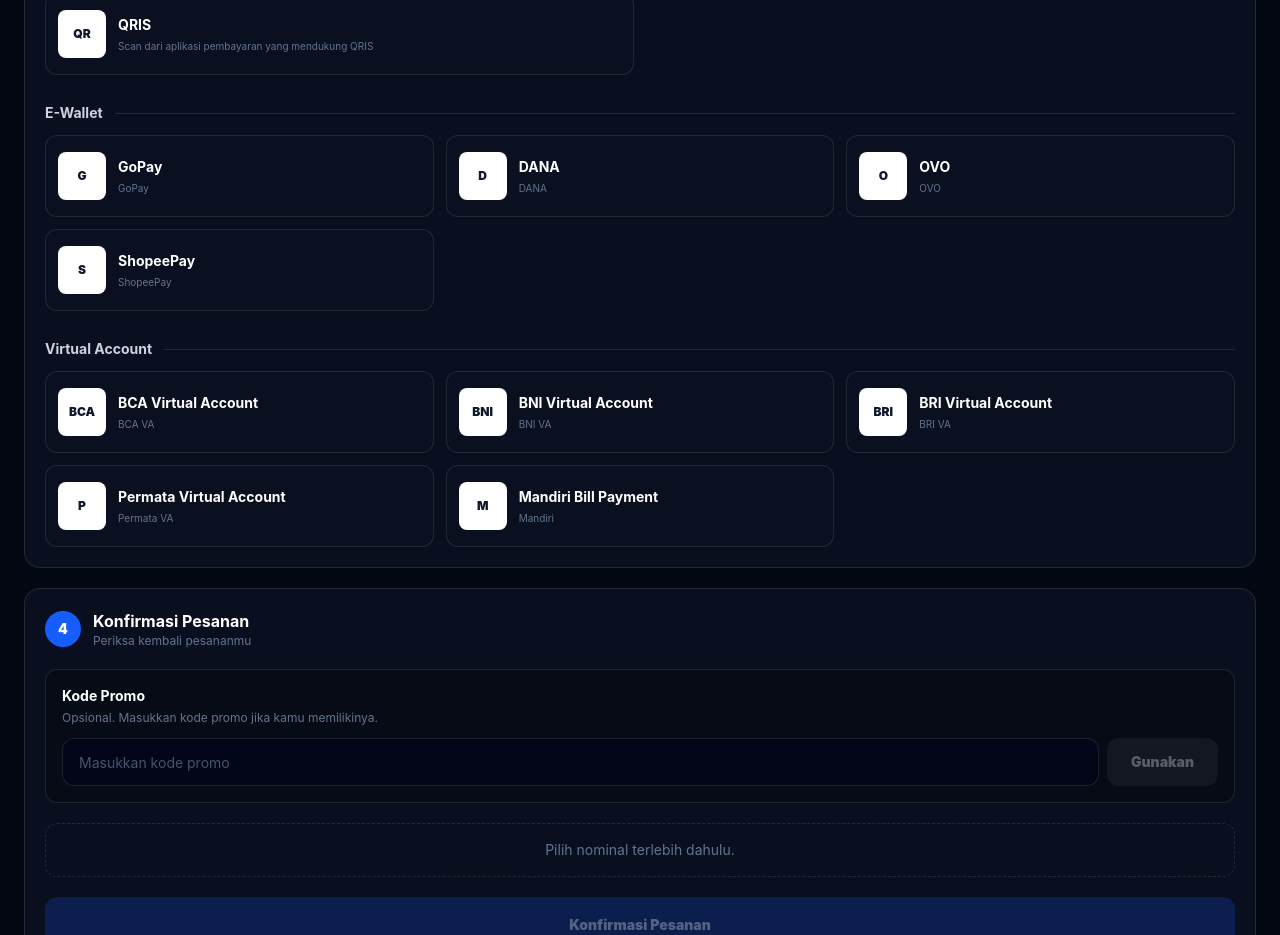
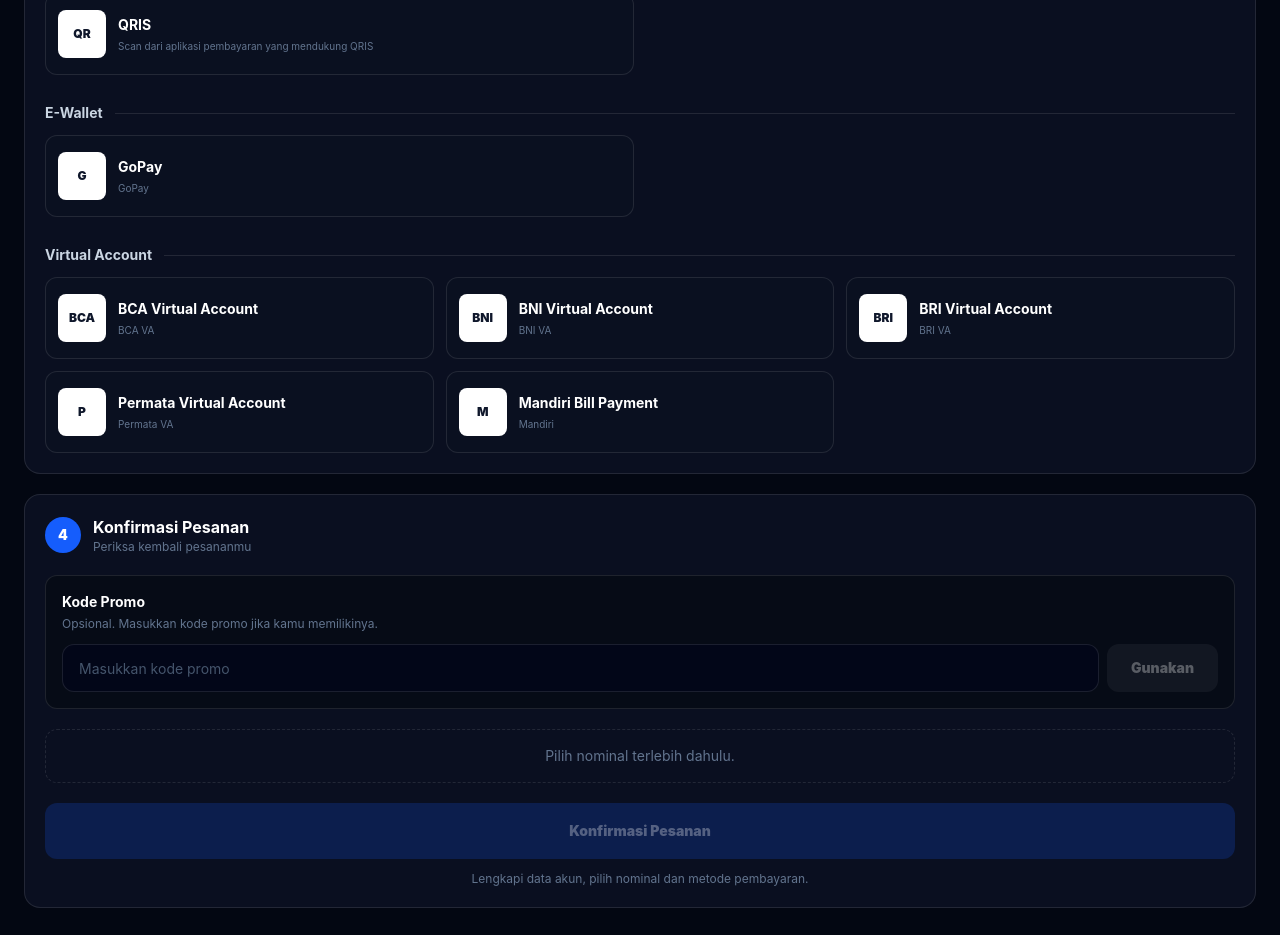
Before and after one commit to falintino/7-april-store, a Next.js app: page /topup/free-fire in a window 1280 px wide. Shown: the part 1520-2455 px from the top of the page. Built offline with nearby package versions, Linux system fonts and the light colour scheme; no server answers; the database is empty.

Commit message:
Hide unavailable e-wallet methods

```diff
--- a/app/topup/free-fire/TopUpClient.tsx
+++ b/app/topup/free-fire/TopUpClient.tsx
@@ -108,38 +108,6 @@ const paymentGroups: {
         icon: "G",
       },
 
-      {
-        id: "dana",
-
-        name: "DANA",
-
-        description:
-          "DANA",
-
-        icon: "D",
-      },
-
-      {
-        id: "ovo",
-
-        name: "OVO",
-
-        description:
-          "OVO",
-
-        icon: "O",
-      },
-
-      {
-        id: "shopeepay",
-
-        name: "ShopeePay",
-
-        description:
-          "ShopeePay",
-
-        icon: "S",
-      },
     ],
   },
 
```
